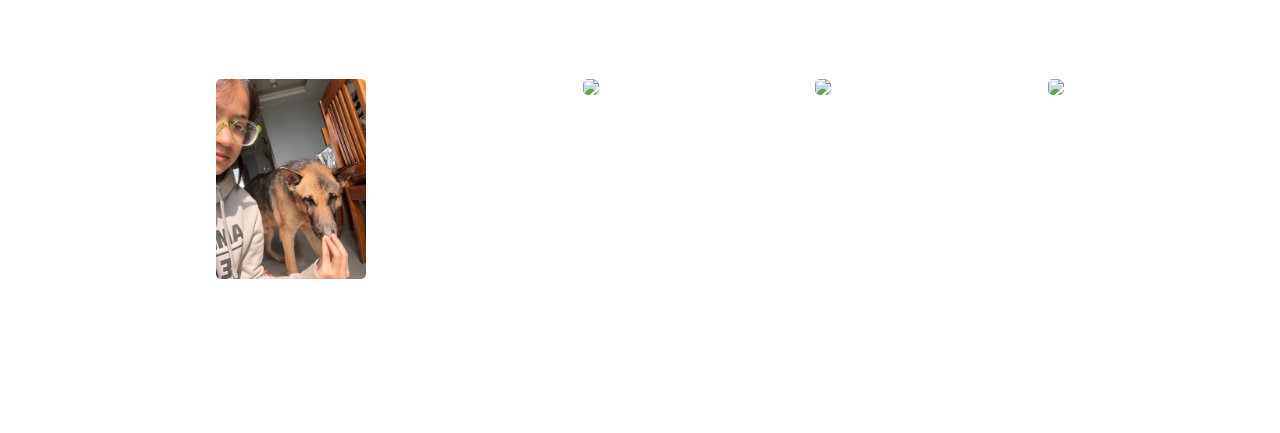
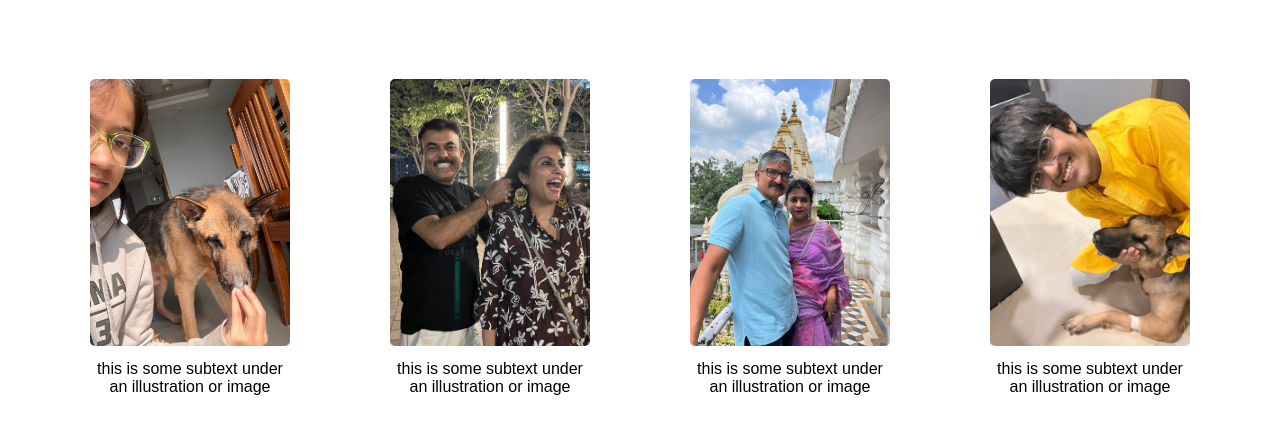
Before and after one commit to rizzitsinha/landing-page, a plain HTML site: page index.html in a window 1280 px wide. Shown: the part 759-1192 px from the top of the page. Before the commit the page ends 1042 px from the top, so only its background shows below. Drawn offline with Linux system fonts and the light colour scheme.

Commit message:
Edit index.html and style.css
Placed images in correct position along with their texts.

```diff
--- a/index.html
+++ b/index.html
@@ -36,19 +36,19 @@
         <div class="cards">
             <div class="card vertical">
                 <img src="./images/di and oreo.jpg">
-                <!-- <p>this is some subtext under an illustration or image</p> -->
+                <p>this is some subtext under an illustration or image</p>
+            </div>
+            <div class="card vertical">
+                <img src="./images/mama and mom 2.jpeg">
+                <p>this is some subtext under an illustration or image</p>
             </div>
             <div class="card horizontal">
-                <img src="./images/mama and mom.jpg">
-                <!-- <p>this is some subtext under an illustration or image</p> -->
-            </div>
-            <div class="card horizontal">
-                <img src="./images/mom and dad.jpg">
-                <!-- <p>this is some subtext under an illustration or image</p> -->
+                <img src="./images/mom and dad 2.jpg">
+                <p>this is some subtext under an illustration or image</p>
             </div>
             <div class="card vertical">
-                <img src="./images/oreo and i.jpg">
-                <!-- <p>this is some subtext under an illustration or image</p> -->
+                <img src="./images/oreo and i 2.jpeg">
+                <p>this is some subtext under an illustration or image</p>
             </div>
         </div>
     </div>
--- a/style.css
+++ b/style.css
@@ -113,14 +113,22 @@ img {
 
 .cards {
     display: flex;
-    justify-content: space-evenly;
+    justify-content: center;
+    gap: 100px;
 }
 
 .card {
-    width: 200pxs;
+    width: 200px;
 }
 
 .card img {
-    height: 200px;
+    height: auto;
+    width: 200px;
+}
 
+.card p {
+    margin: 0%;
+    padding: 0%;
+
+    margin: 10px 0 100px 0;
 }
```
